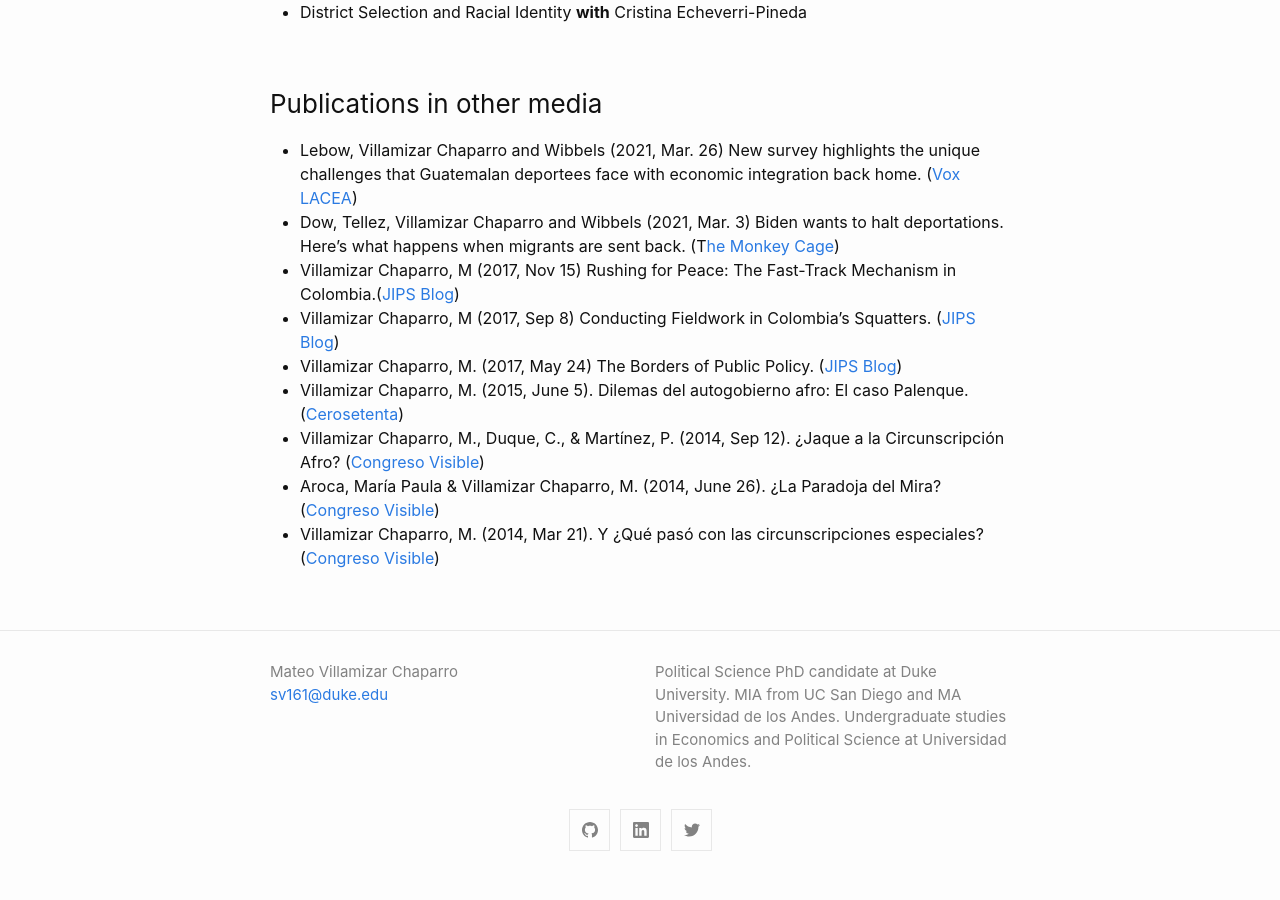
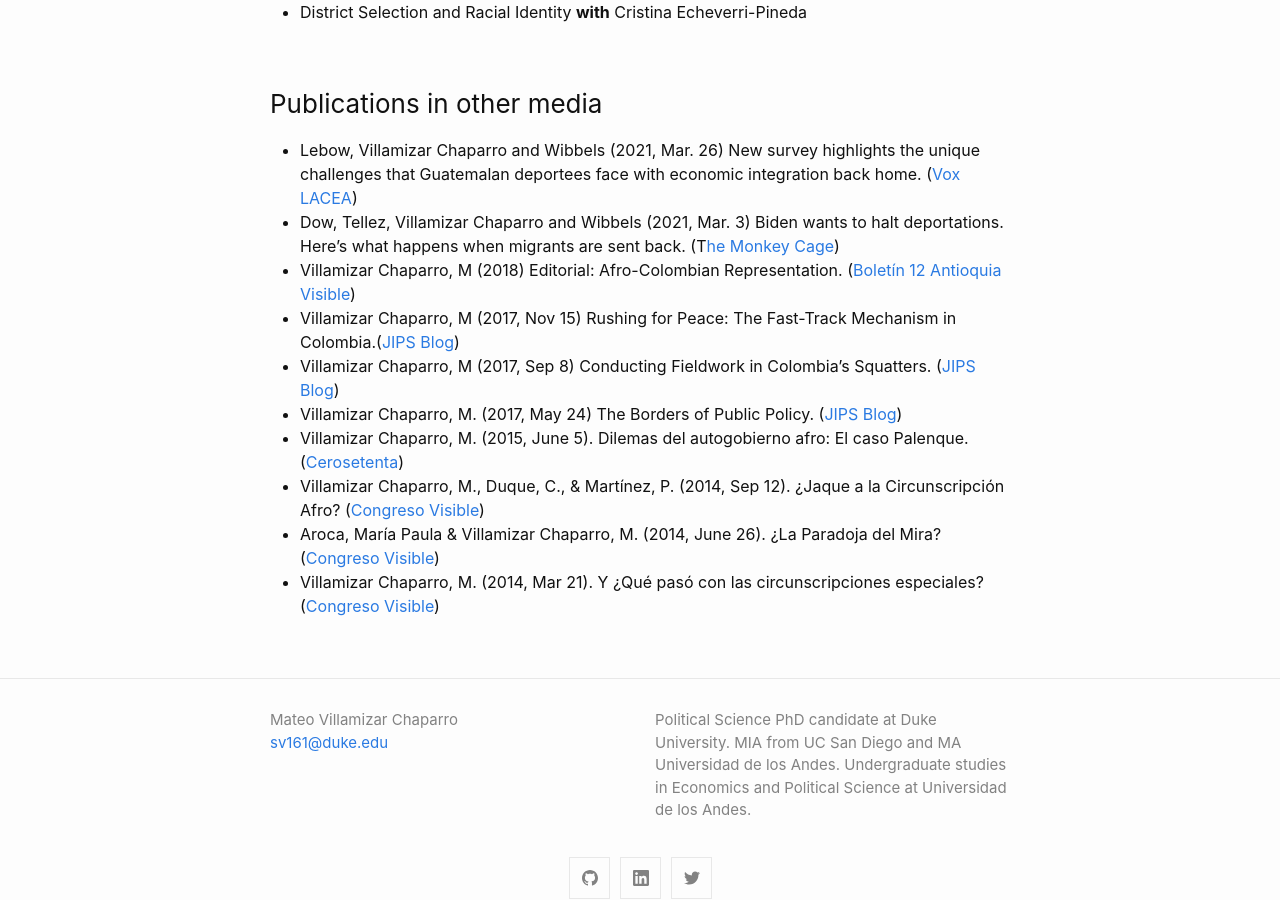
Before and after one commit to MateoVillamizarChaparro/MateoVillamizarChaparro.github.io, a Jekyll site: the page built from publications.md, in a window 1280 px wide and 900 px high, scrolled down 1313 px. Built offline with Jekyll 4.4.1, drawn with Linux system fonts in a browser that asks for light colours; our own code applies the rules of GitHub Pages for plain Markdown files.

Commit message:
Update publications.md

```diff
--- a/publications.md
+++ b/publications.md
@@ -67,6 +67,7 @@ title: Research
 
   - Lebow, Villamizar Chaparro and Wibbels (2021, Mar. 26) New survey highlights the unique challenges that Guatemalan deportees face with economic integration back home. ([Vox LACEA](http://www.lacea.org/vox/?q=blog/guatemalan_deportees_integration))
   - Dow, Tellez, Villamizar Chaparro and Wibbels (2021, Mar. 3) Biden wants to halt deportations. Here’s what happens when migrants are sent back. (T[he Monkey Cage](https://www.washingtonpost.com/politics/2021/03/03/biden-wants-halt-deportations-heres-what-happens-when-migrants-are-sent-back/))
+  - Villamizar Chaparro, M (2018) Editorial: Afro-Colombian Representation. ([Boletín 12 Antioquia Visible](https://issuu.com/antvisible/docs/boleti_n_av_n.12))
   - Villamizar Chaparro, M (2017, Nov 15) Rushing for Peace: The Fast-Track Mechanism in Colombia.([JIPS Blog](https://gpsjips.wixsite.com/jips/single-post/2017/11/15/Rushing-Peace-The-Fast-Track-in-Colombia))
   - Villamizar Chaparro, M (2017, Sep 8) Conducting Fieldwork in Colombia’s Squatters. ([JIPS Blog](https://www.jipsblog.com/post/conducting-fieldwork-in-colombia-s-squatters))
   - Villamizar Chaparro, M. (2017, May 24) The Borders of Public Policy. ([JIPS Blog](https://www.jipsblog.com/post/the-borders-of-public-policy))
```
